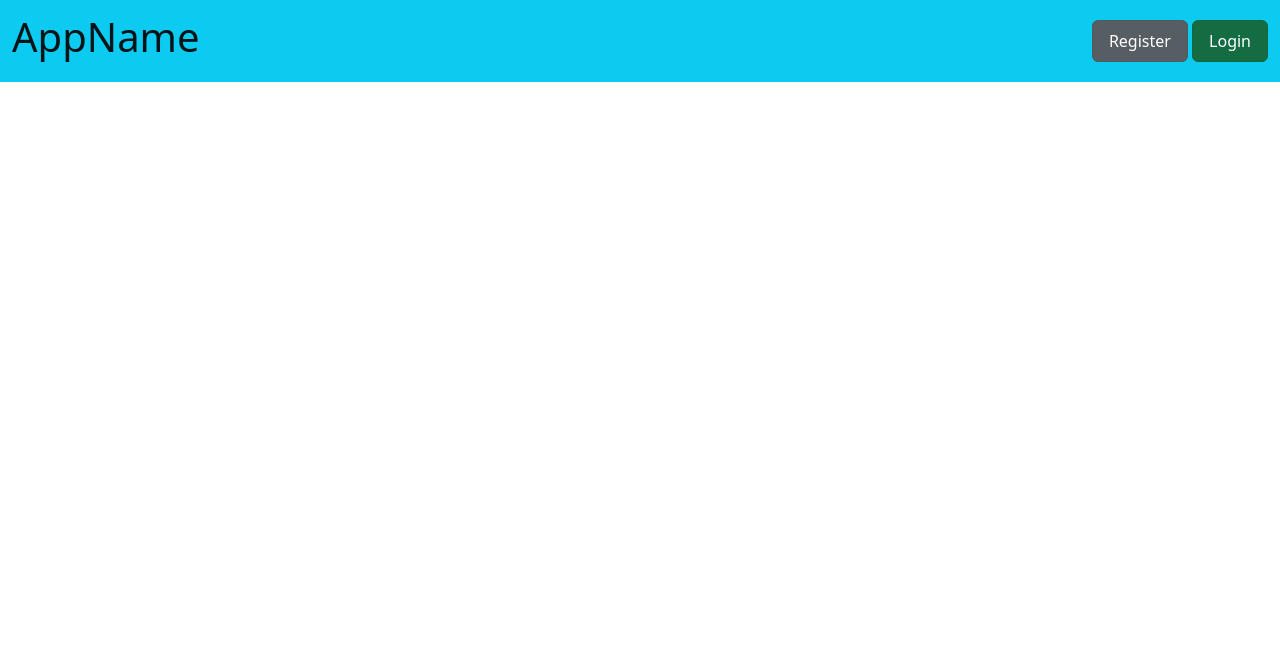
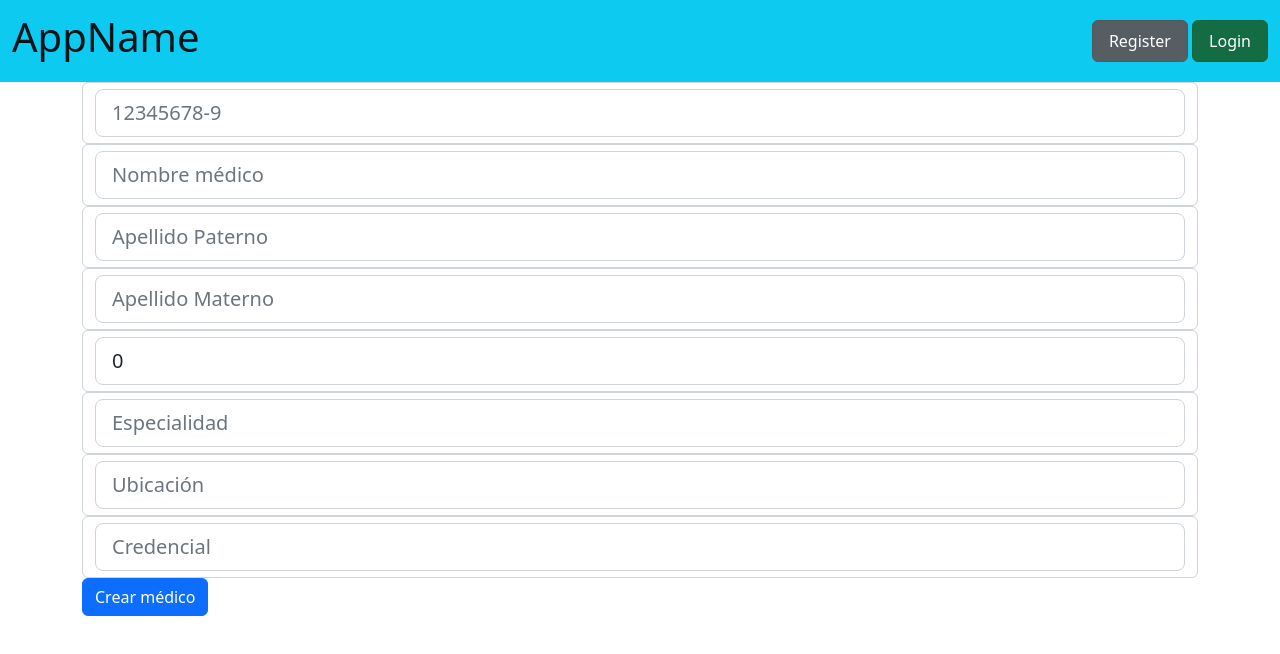
Before and after one commit to windu2/medfinder-ci-cd, a React (Vite) app in the folder frontend/: page /AddMedico in a window 1280 px wide. Shown: the top 654 px of the page. Built offline with nearby package versions, Linux system fonts and the light colour scheme.

Commit message:
Add medicos

```diff
--- a/frontend/src/App.jsx
+++ b/frontend/src/App.jsx
@@ -8,6 +8,7 @@ import LoginView from "./views/auth/login";
 import IndexView from "./views/index/index";
 import AdminView from "./views/admin/admin";
 import RegisterView from "./views/auth/register";
+import AddMedicoView from "./views/admin/createMedicos";
 
 // This is the most important and the main class of the project.
 // Here is rendered every other view for the project
@@ -28,6 +29,7 @@ class App extends Component {
               <Route path="/register" element={<RegisterView />} />
               <Route path="/todo" element={<TodoView />} />
               <Route path="/admin" element={<AdminView />}></Route>
+              <Route path="/AddMedico" element={<AddMedicoView />}></Route>
             </Routes>
             {/* if you want a Footer, can be added by uncommenting the lane below and adding the required component */}
             {/* <Footer /> */}
--- /dev/null
+++ b/frontend/src/views/admin/createMedicos.jsx
@@ -0,0 +1,154 @@
+import axios from 'axios';
+import React, {useState} from 'react';
+import {Button, Form} from 'reactstrap';
+
+const AddMedicoView = () => {
+
+    const[rut, setRut] = useState("")
+    const[nombre, setNombre] = useState("")
+    const[apellido_P, setApellido_P] = useState("")
+    const[apellido_M, setApellido_M] = useState("")
+    const[edad, setEdad] = useState(0)
+    const[especialidad, setEspecialidad] = useState("")
+    //const[profesion, setProfesion] = useState("")
+    const[ubicacion, setUbicacion] = useState("")
+    const[credencial, setCredencial] = useState("")
+
+    const AddMedicInfo = async () => {
+        let formField = new FormData()
+
+        formField.append('rut', rut)
+        formField.append('nombre', nombre)
+        formField.append('apellido_P', apellido_P)
+        formField.append('apellido_M', apellido_M)
+        formField.append('edad', edad)
+        formField.append('especialidad', especialidad)
+        //formField.append('profesion', profesion)
+        formField.append('ubicacion', ubicacion)
+        formField.append('credencial', credencial)
+
+        await axios({
+            method: 'post',
+            url: 'http://localhost:8000/api/medicos/post/',
+            data: formField
+        }).then((response) => {
+            console.log(response.data)
+        })
+    }
+
+    return (
+        <div>
+            <div className="container">
+                <div className="form-control">
+                    <div className="form-group">
+                    <input
+                        type="text"
+                        className="form-control form-control-lg"
+                        placeholder="12345678-9"
+                        name = "rut"
+                        value={rut}
+                        onChange={(e) => setRut(e.target.value)}
+                        />
+                    </div>
+                </div>
+
+                <div className="form-control">
+                <div className="form-group">
+                    <input
+                        type="text"
+                        className="form-control form-control-lg"
+                        placeholder="Nombre médico"
+                        name = "nombre"
+                        value={nombre}
+                        onChange={(e) => setNombre(e.target.value)}
+                        />
+                </div>
+                </div>
+
+                <div className="form-control">
+                <div className="form-group">
+                    <input
+                        type="text"
+                        className="form-control form-control-lg"
+                        placeholder="Apellido Paterno"
+                        name = "apellido_P"
+                        value={apellido_P}
+                        onChange={(e) => setApellido_P(e.target.value)}
+                        />
+                </div>
+                </div>
+
+                <div className="form-control">
+                <div className="form-group">
+                    <input
+                        type="text"
+                        className="form-control form-control-lg"
+                        placeholder="Apellido Materno"
+                        name = "apellido_M"
+                        value={apellido_M}
+                        onChange={(e) => setApellido_M(e.target.value)}
+                        />
+                </div>
+                </div>
+
+                <div className="form-control">
+                <div className="form-group">
+                    <input
+                        type="number"
+                        className="form-control form-control-lg"
+                        placeholder="Edad"
+                        name = "edad"
+                        value={edad}
+                        onChange={(e) => setEdad(e.target.value)}
+                        />
+                </div>
+                </div>
+
+                <div className="form-control">
+                <div className="form-group">
+                    <input
+                        type="text"
+                        className="form-control form-control-lg"
+                        placeholder="Especialidad"
+                        name = "especialidad"
+                        value={especialidad}
+                        onChange={(e) => setEspecialidad(e.target.value)}
+                        />
+                </div>
+                </div>
+
+
+
+                <div className="form-control">
+                <div className="form-group">
+                    <input
+                        type="text"
+                        className="form-control form-control-lg"
+                        placeholder="Ubicación"
+                        name = "ubicacion"
+                        value={ubicacion}
+                        onChange={(e) => setUbicacion(e.target.value)}
+                        />
+                </div>
+                </div>
+
+                <div className="form-control">
+                <div className="form-group">
+                    <input
+                        type="url"
+                        className="form-control form-control-lg"
+                        placeholder="Credencial"
+                        name = "credencial"
+                        value={credencial}
+                        onChange={(e) => setCredencial(e.target.value)}
+                        />
+                </div>
+                </div>
+            <Button color="primary" tag="input" onClick={AddMedicInfo} type="submit" value="Crear médico"/>
+            </div>
+
+        </div>
+    )
+}
+
+export default AddMedicoView;
--- /dev/null
+++ b/package.json
@@ -0,0 +1,6 @@
+{
+  "dependencies": {
+    "bootstrap": "^5.2.3",
+    "reactstrap": "^9.1.9"
+  }
+}
```
Also changed, not shown: 1 other file (tests, documents, lock files or other folders).
